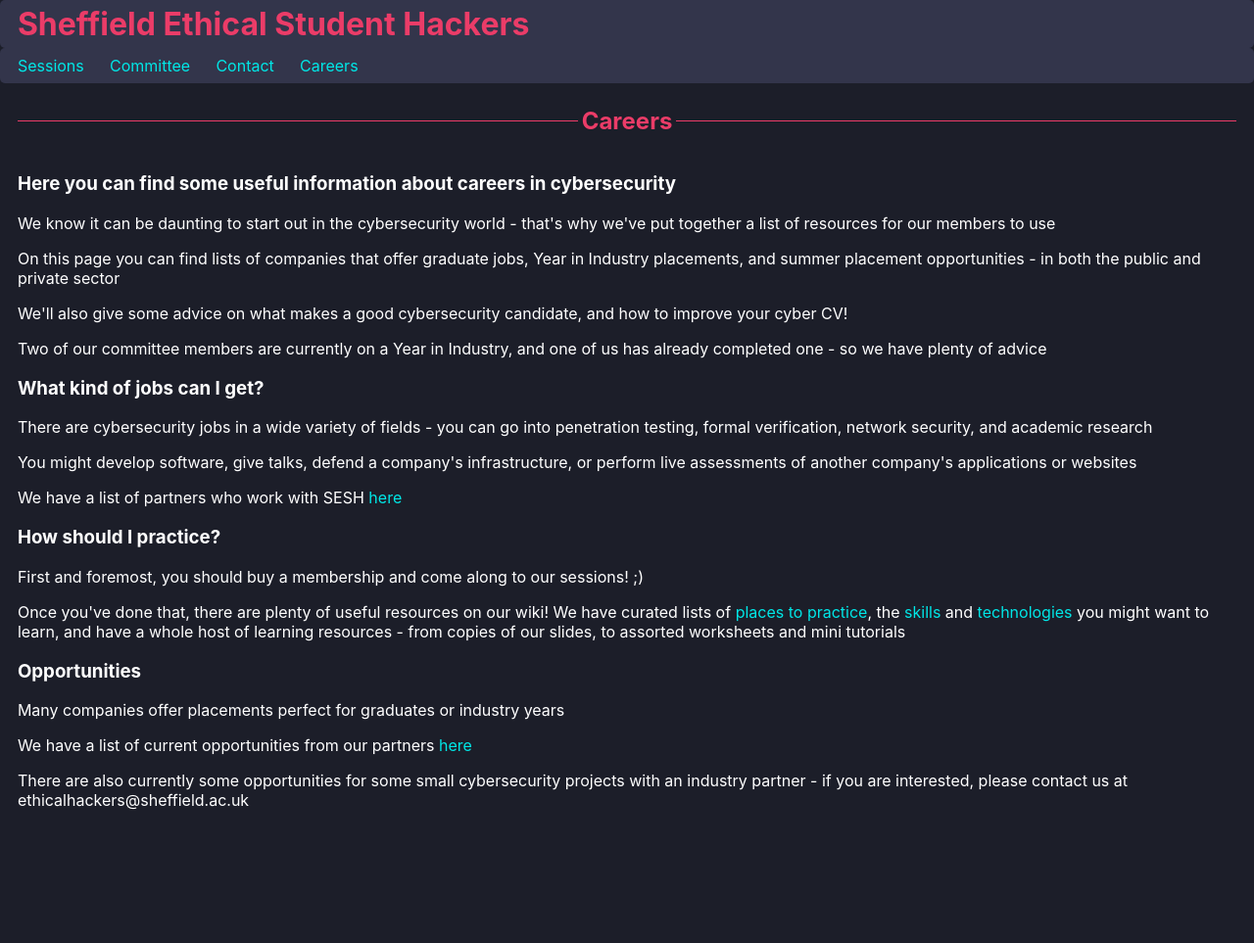
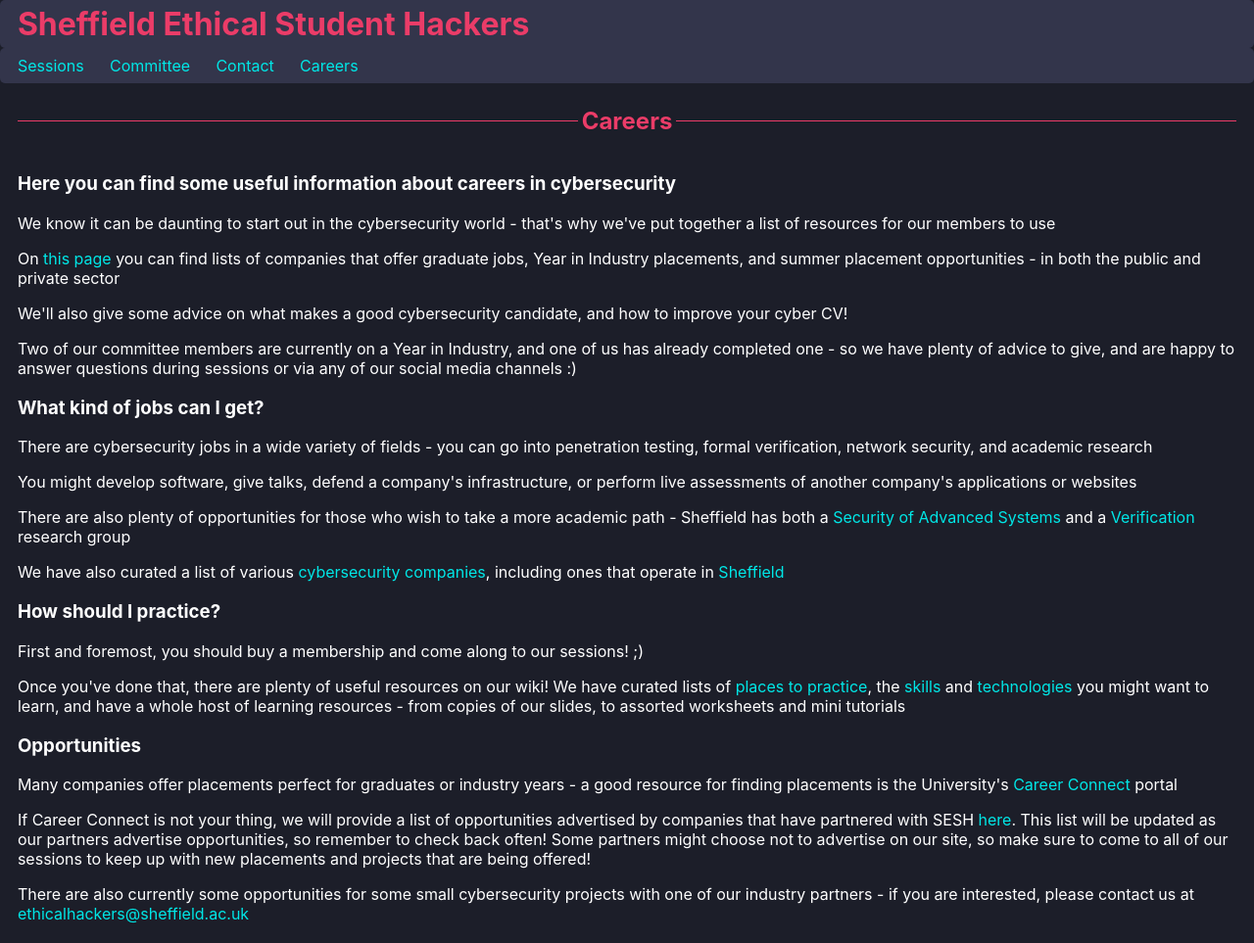
Before and after one commit to ShefESH/SeshWebsite, a Jekyll site: the page built from shefesh-site/careers.html, in a window 1280 px wide. Shown: the whole page at 98% size. Built offline with Jekyll 4.4.1, drawn with Linux system fonts in a browser that asks for light colours; before the commit the page ends 900 px from its top, so only the background shows below that.

Commit message:
Updating careers page content

```diff
--- a/shefesh-site/careers.html
+++ b/shefesh-site/careers.html
@@ -10,11 +10,11 @@
 
 <p>We know it can be daunting to start out in the cybersecurity world - that's why we've put together a list of resources for our members to use</p>
 
-<p>On this page you can find lists of companies that offer graduate jobs, Year in Industry placements, and summer placement opportunities - in both the public and private sector</p>
+<p>On <a href="#">this page</a> you can find lists of companies that offer graduate jobs, Year in Industry placements, and summer placement opportunities - in both the public and private sector</p>
 
 <p>We'll also give some advice on what makes a good cybersecurity candidate, and how to improve your cyber CV!</p>
 
-<p>Two of our committee members are currently on a Year in Industry, and one of us has already completed one - so we have plenty of advice</p>
+<p>Two of our committee members are currently on a Year in Industry, and one of us has already completed one - so we have plenty of advice to give, and are happy to answer questions during sessions or via any of our social media channels :)</p>
 
 <h3>What kind of jobs can I get?</h3>
 
@@ -22,7 +22,9 @@
 
 <p>You might develop software, give talks, defend a company's infrastructure, or perform live assessments of another company's applications or websites</p>
 
-<p>We have a list of partners who work with SESH <a href="#">here</a></p>
+<p>There are also plenty of opportunities for those who wish to take a more academic path - Sheffield has both a <a href="https://www.sheffield.ac.uk/dcs/research/groups/security">Security of Advanced Systems</a> and a <a href="https://www.sheffield.ac.uk/dcs/research/groups/verification">Verification</a> research group</p>
+
+<p>We have also curated a list of various <a href="#">cybersecurity companies</a>, including ones that operate in <a href="#">Sheffield</a></p>
 
 <h3>How should I practice?</h3>
 
@@ -32,8 +34,8 @@
 
 <h3>Opportunities</h3>
 
-<p>Many companies offer placements perfect for graduates or industry years</p>
+<p>Many companies offer placements perfect for graduates or industry years - a good resource for finding placements is the University's <a href="https://careerconnect.sheffield.ac.uk/">Career Connect</a> portal</p>
 
-<p>We have a list of current opportunities from our partners <a href="#">here</a></p>
+<p>If Career Connect is not your thing, we will provide a list of opportunities advertised by companies that have partnered with SESH <a href="#">here</a>. This list will be updated as our partners advertise opportunities, so remember to check back often! Some partners might choose not to advertise on our site, so make sure to come to all of our sessions to keep up with new placements and projects that are being offered!</p>
 
-<p>There are also currently some opportunities for some small cybersecurity projects with an industry partner - if you are interested, please contact us at ethicalhackers@sheffield.ac.uk</p>
+<p>There are also currently some opportunities for some small cybersecurity projects with one of our industry partners - if you are interested, please contact us at <a href="mailto:ethicalhackers@sheffield.ac.uk">ethicalhackers@sheffield.ac.uk</a></p>
```
